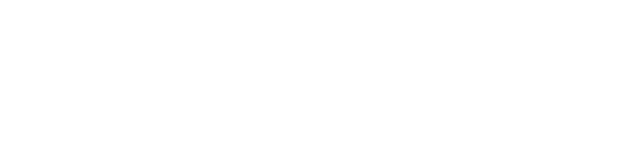
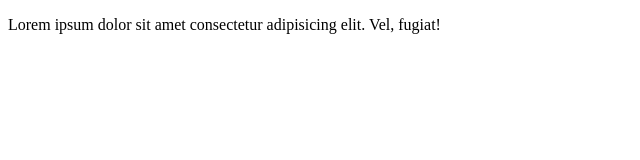
Before and after one commit to ariverosv/pagina-web1, a plain HTML site: page Index.html in a window 1280 px wide. Shown: the whole page, without its empty margins (0-640 px from the left). Drawn offline with Linux system fonts and the light colour scheme.

Commit message:
Agregado DIV contenedor

```diff
--- a/Index.html
+++ b/Index.html
@@ -8,5 +8,12 @@
 </head>
 <body>
 
+    <!--DIV CONTENEDOR 1-->
+    <div class="container">
+        <div class="row">
+            <p>Lorem ipsum dolor sit amet consectetur adipisicing elit. Vel, fugiat!</p>
+        </div>
+    </div>
+
 </body>
 </html>
```
